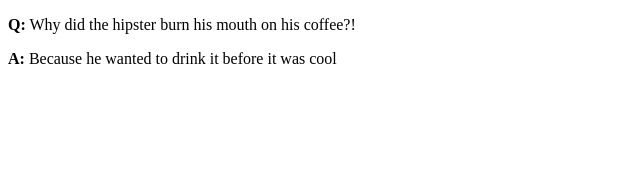
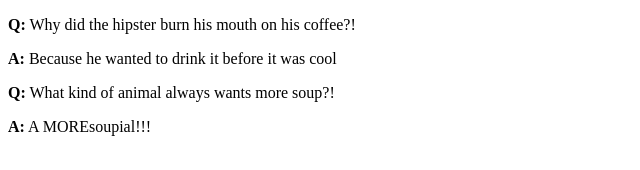
Before and after one commit to scwebd/laughing-fortnight, a plain HTML site: page index.html in a window 1280 px wide. Shown: the whole page, without its empty margins (0-640 px from the left). Drawn offline with Linux system fonts and the light colour scheme.

Commit message:
New joke

```diff
--- a/index.html
+++ b/index.html
@@ -10,6 +10,11 @@
         <strong>Q:</strong> Why did the hipster burn his mouth on his coffee?!</p>
     <p>
         <strong>A:</strong> Because he wanted to drink it before it was cool</p>
+
+    <p>
+        <strong>Q:</strong> What kind of animal always wants more soup?!</p>
+    <p>
+        <strong>A:</strong> A MOREsoupial!!!</p>
 </body>
 
 </html>
```
